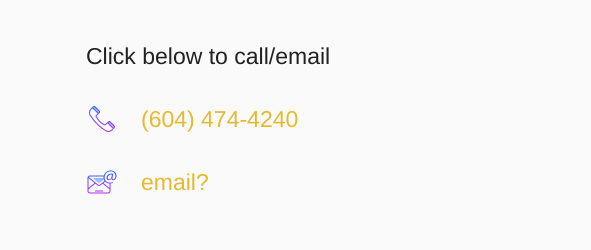
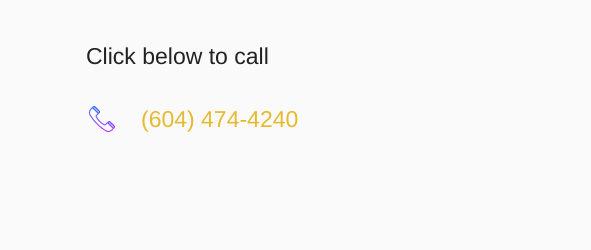
Before and after one commit to fadedbarbershop/fadedbarbershop.github.io, a plain HTML site: page main.html in a window 1280 px wide. Shown: the part 4473-4723 px from the top of the page, 689-1280 px from the left. Drawn offline with Linux system fonts and the light colour scheme.

Commit message:
Remove email

```diff
--- a/main.html
+++ b/main.html
@@ -289,14 +289,16 @@ scented/unscented hot towel.
           <div class="simple-content">
             <h3>Contact Us</h3>
             <ul>
-              <li class="clearfix"><span>Click below to call/email</span></li>
+              <li class="clearfix"><span>Click below to call</span></li>
 
               <a href="tel:6044744240">
                 <li class="clearfix"><img src="upload/phone.png" style="max-width: 32px; max-heigh: 32px;" alt=""><span>(604) 474-4240</span></li>
               </a>
+              <!--
               <a href="mailto:#">
                 <li class="clearfix"><img src="upload/email.png" style="max-width: 32px; max-heigh: 32px;" alt=""><span>email?</span></li>
               </a>
+            -->
             </ul>
           </div>
           <div class="simple-img hidden-xs hidden-sm">
```
